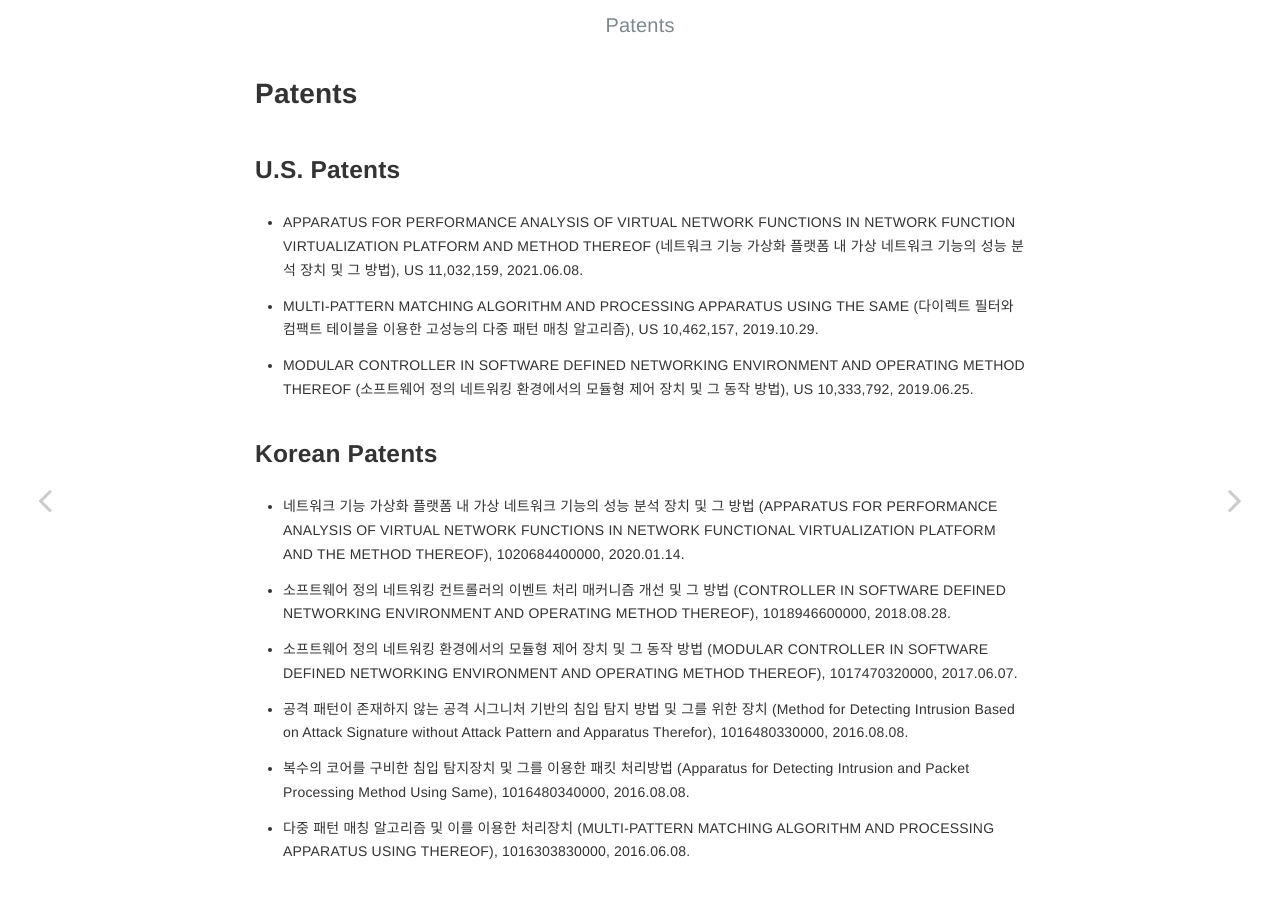
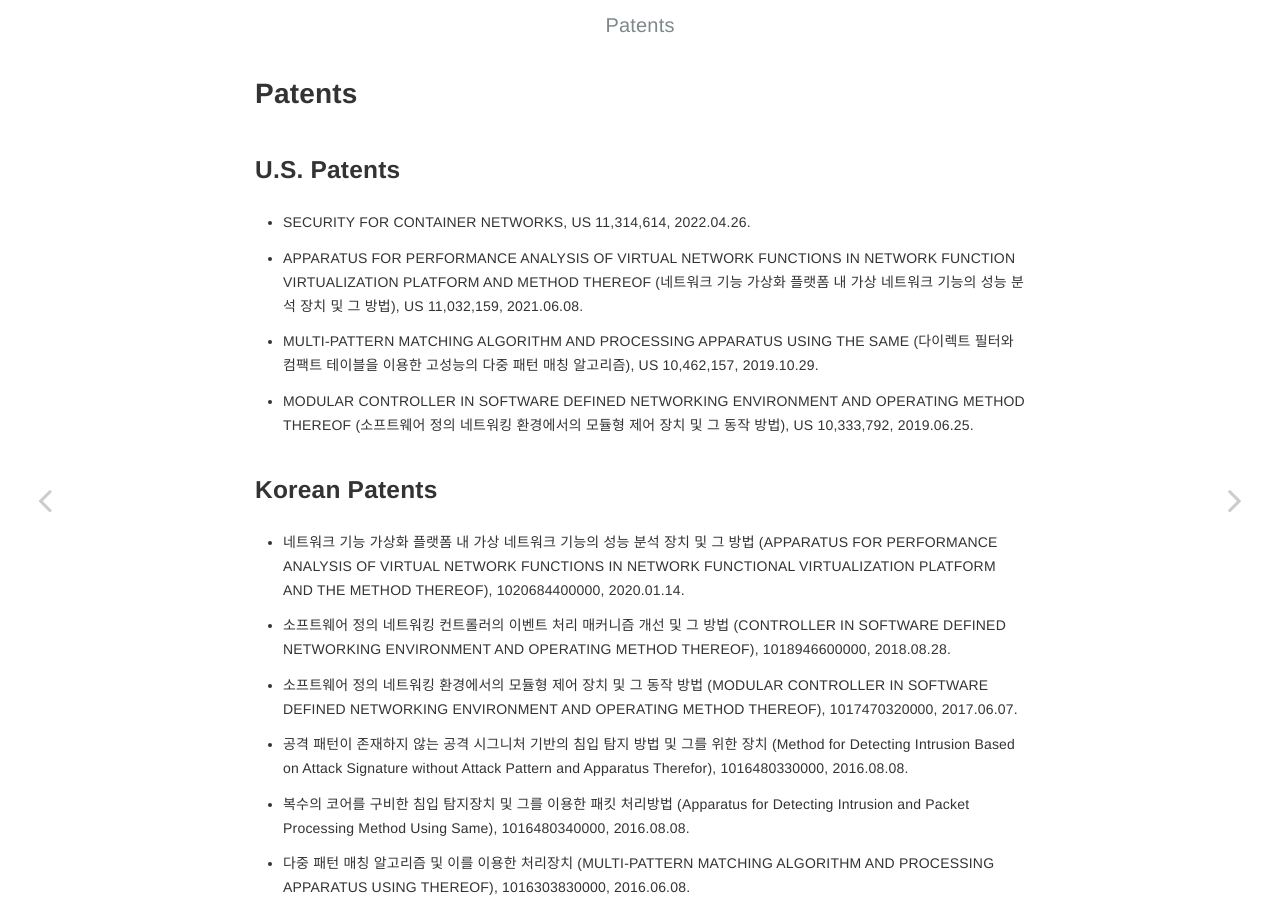
Before and after one commit to nam-jaehyun/nam-jaehyun.github.io, a Jekyll site: the page built from _posts/2022-08-04-patents.md, in a window 1280 px wide. Built offline with Jekyll 4.4.1, drawn with Linux system fonts in a browser that asks for light colours.

Commit message:
Update 2022-08-04-patents.md

```diff
--- a/_posts/2022-08-04-patents.md
+++ b/_posts/2022-08-04-patents.md
@@ -7,6 +7,8 @@ layout: post
 ---
 
 ## U.S. Patents
+
+- SECURITY FOR CONTAINER NETWORKS, US 11,314,614, 2022.04.26.
 
 - APPARATUS FOR PERFORMANCE ANALYSIS OF VIRTUAL NETWORK FUNCTIONS IN NETWORK FUNCTION VIRTUALIZATION PLATFORM AND METHOD THEREOF (네트워크 기능 가상화 플랫폼 내 가상 네트워크 기능의 성능 분석 장치 및 그 방법), US 11,032,159, 2021.06.08.
 
```
